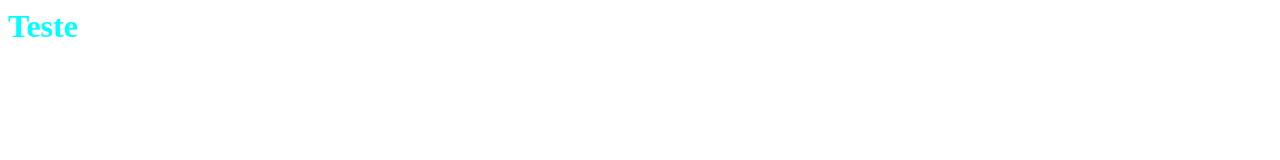
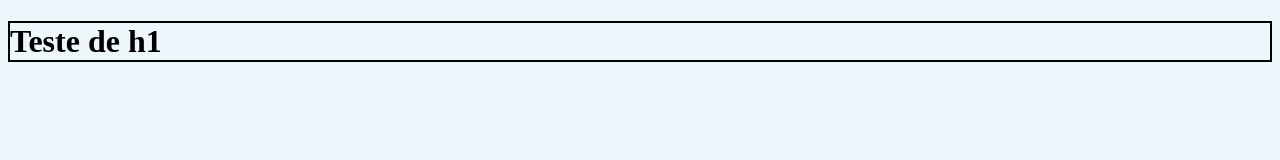
Before and after one commit to Eduardofbarreto/css, a plain HTML site: page index.html in a window 1280 px wide. Drawn offline with Linux system fonts and the light colour scheme.

Commit message:
css externo

```diff
--- a/index.html
+++ b/index.html
@@ -1,21 +1,14 @@
-<html>
-
+<!DOCTYPE html>
+<html lang="pt-br">
 <head>
-    <title>Praticando CSS</title>
+    <meta charset="UTF-8">
+    <meta name="viewport" content="width=device-width, initial-scale=1.0">
+    <link rel="stylesheet" href="style.css">
+    <title>Css prática!</title>
 </head>
-
-<style>
-
-    h1{
-        color:aqua
-    }
-
-</style>
-
 <body>
 
-    <h1>Teste</h1>
+    <h1>Teste de h1</h1>
 
 </body>
-
 </html>
--- /dev/null
+++ b/style.css
@@ -0,0 +1,7 @@
+body{
+    background-color: rgb(237, 246, 250);
+}
+
+h1{
+    border:2px solid black;
+}
```
